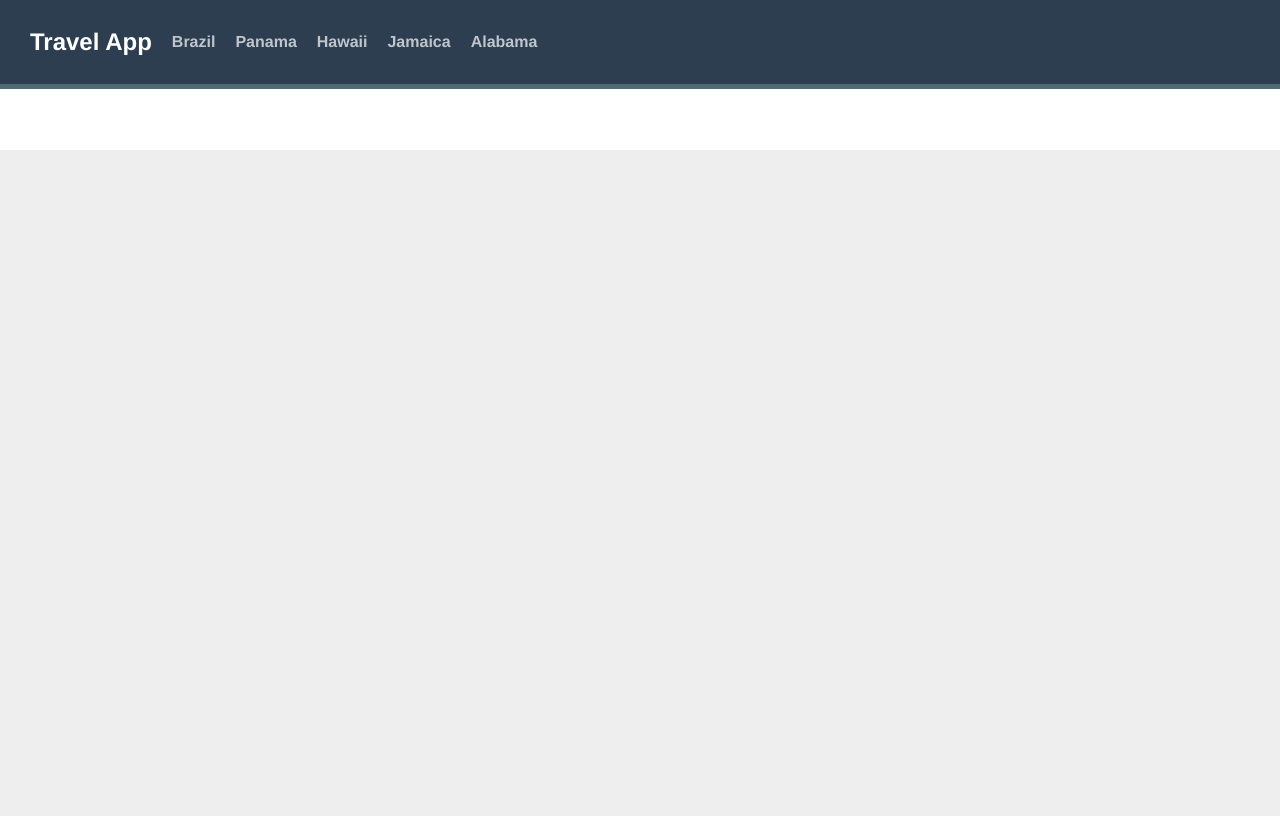
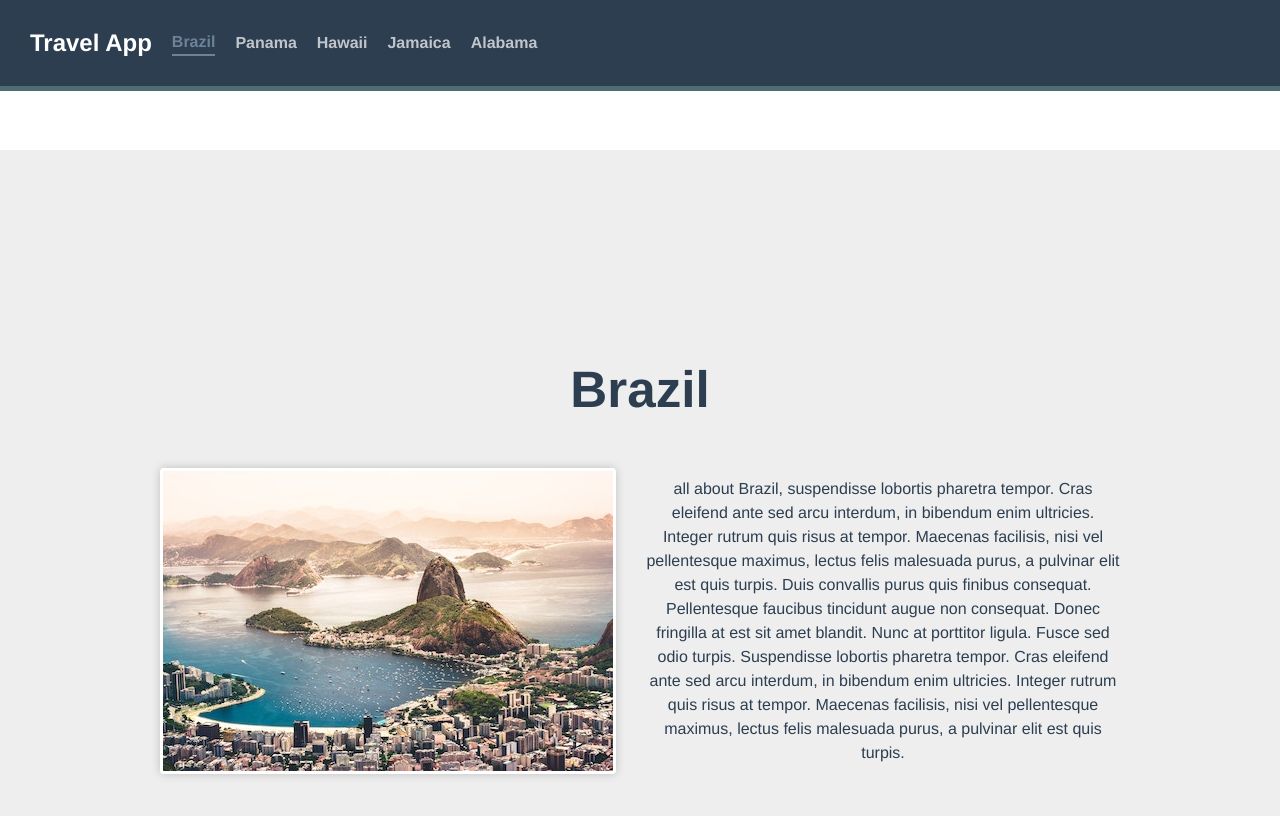
Before and after one commit to GabFiterman/Travel-App, a Vue app: page /destination/1/brazil in a window 1280 px wide. Shown: the top 816 px of the page. Built offline with nearby package versions, Linux system fonts and the light colour scheme; the HTML template or start-up script is replaced by a standard one.

Commit message:
leaving the work of mounting the url to the router itself
* Add props to the router
* Calling the router, with the props

```diff
--- a/router/index.js
+++ b/router/index.js
@@ -7,10 +7,11 @@ const routes = [{
         component: Home
     },
     {
-        path: '/destination/:slug',
+        path: '/destination/:id/:slug',
         name: 'destination.show',
         component: () =>
-            import ('../src/views/DestinationShow.vue')
+            import ('../src/views/DestinationShow.vue'),
+        props: route => ({ id: parseInt(route.params.id) })
     }
 ];
 
--- a/src/App.vue
+++ b/src/App.vue
@@ -1,7 +1,7 @@
 <template>
   <TheNavigation />
   <div class="container">
-    <router-view></router-view>
+    <router-view :key="$route.path"></router-view>
   </div>
 </template>
 
--- a/src/views/DestinationShow.vue
+++ b/src/views/DestinationShow.vue
@@ -1,26 +1,27 @@
 <template>
-    <h1>{{destination.name}}</h1>
-    <div class="destination-details">
-        <img :src="`/images/${destination.image}`" :alt="destination.name" />
-        <p>{{destination.description}}</p>
-    </div>
+    <section v-if="destination" class="destination">
+        <h1>{{ destination.name }}</h1>
+        <div class="destination-details">
+            <img :src="`/images/${destination.image}`" :alt="destination.name" />
+            <p>{{ destination.description }}</p>
+        </div>
+    </section>
 </template>
 
 <script>
 import sourceData from '/data.json';
 export default {
     name: 'DestinationShow',
-    computed: {
-        destinationId() {
-            // Retorna o id da rota.
-            return parseInt(this.$route.params.id)
-        },
-        destination() {
+    props:{
+        id: {type: Number, required: true}
+    },
+    computed:{
+        destination(){
             return sourceData.destinations.find(
-                destination => destination.id === this.destinationId
+                (destination) => destination.id === this.id
             );
         }
-    },
+    }
 }
 </script>
 <style scoped>
--- a/src/views/Home.vue
+++ b/src/views/Home.vue
@@ -1,8 +1,7 @@
 <template>
     <div class="home">
         <h1>All Destinations</h1>
-        <div class="destinations"></div>
-        <div class="destination-card">
+        <div class="destinations">
             <router-link
                 v-for="destination in destinations"
                 :key="destination.id"
@@ -23,7 +22,7 @@
 </template>
 
 <script>
-import sourceData from '../..//data.json';
+import sourceData from '../../data.json';
 export default {
     name: 'Home',
     data() {
```
